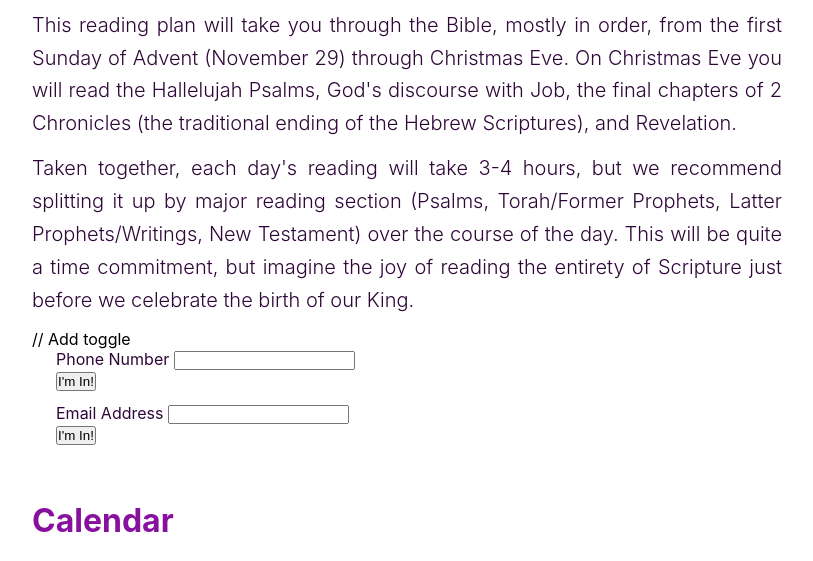
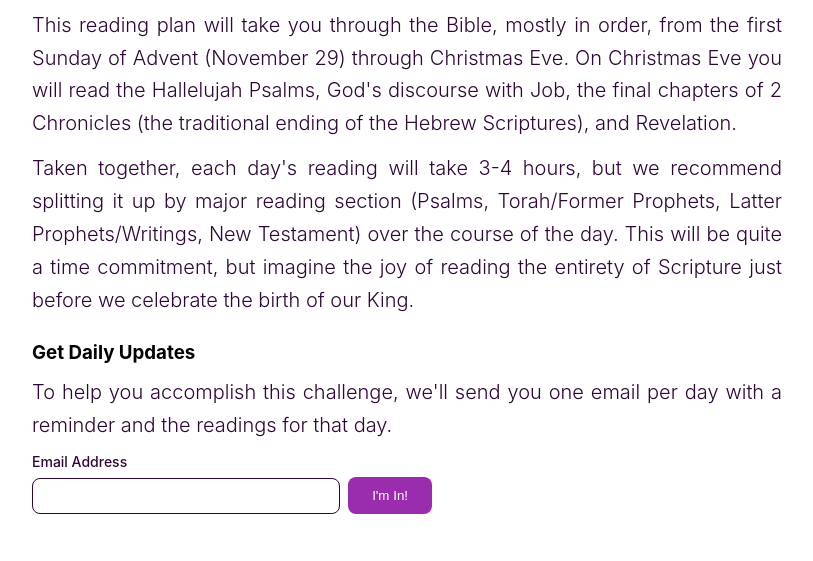
Before and after one commit to Renddslow/advent-reading-challenge, a website: page public/index.html in a window 1280 px wide. Shown: the part 234-795 px from the top of the page, without its empty margins (64-877 px from the left). Drawn offline with Linux system fonts and the light colour scheme.

Commit message:
Added functions for handling submit

```diff
--- a/package.json
+++ b/package.json
@@ -45,6 +45,8 @@
     "prettier": "^2.1.2"
   },
   "dependencies": {
+    "catchify": "^2.6.1",
+    "got": "^11.8.0",
     "papaparse": "^5.3.0",
     "pupa": "^2.1.1"
   }
--- /dev/null
+++ b/public/form.js
@@ -0,0 +1,20 @@
+!(async function () {
+  document.querySelector('form').addEventListener('submit', async (e) => {
+    e.preventDefault();
+    const email = document.getElementById('email').value;
+
+    const res = await fetch('/.netlify/functions/signup', {
+      method: 'POST',
+      body: JSON.stringify({
+        data: {
+          type: 'email_signup',
+          attributes: {
+            email,
+          },
+        },
+      }),
+    });
+
+    console.log(res);
+  });
+})();
--- a/public/index.html
+++ b/public/index.html
@@ -77,16 +77,12 @@
         entirety of Scripture just before we celebrate the birth of our King.
       </p>
 
-      <h3></h3>
+      <h3>Get Daily Updates</h3>
+      <p>
+        To help you accomplish this challenge, we'll send you one email per day
+        with a reminder and the readings for that day.
+      </p>
       <form>
-        // Add toggle
-        <div class="row" id="text-reminder">
-          <div class="form-control">
-            <label for="phone">Phone Number</label>
-            <input type="tel" id="phone" name="phone" />
-          </div>
-          <button type="submit">I'm In!</button>
-        </div>
         <div class="row" id="email-reminder">
           <div class="form-control">
             <label for="email">Email Address</label>
@@ -478,6 +474,7 @@
       </p>
       <p>This is a thing <a href="https://mattmcelwee.com">Matt</a> made.</p>
     </footer>
+    <script src="form.js"></script>
     <script
       async
       defer
--- a/public/styles.css
+++ b/public/styles.css
@@ -197,3 +197,65 @@ footer a {
   font-weight: 500;
   text-decoration: none;
 }
+
+form {
+  width: 100%;
+  max-width: 400px;
+}
+
+form .row {
+  display: grid;
+  grid-gap: 8px;
+  align-items: end;
+  grid-template-columns: minmax(0, 1fr) minmax(0, max-content);
+  padding-left: 0;
+  padding-right: 0;
+}
+
+.form-control {
+  display: grid;
+  grid-gap: 8px;
+}
+
+.form-control label {
+  font-size: 14px;
+  font-weight: 500;
+  color: #2f0638;
+}
+
+.form-control:focus-within label {
+  color: #9a2cae;
+}
+
+.form-control input {
+  appearance: none;
+  -webkit-appearance: none;
+  background: #fff;
+  border: 1px solid #2f0638;
+  padding: 8px;
+  box-sizing: border-box;
+  border-radius: 8px;
+  outline: none;
+  font-size: 1em;
+}
+
+.form-control input:focus {
+  border-width: 2px;
+  border-color: #9a2cae;
+  padding: 7px;
+}
+
+form button {
+  background: #9a2cae;
+  color: #fff;
+  border-radius: 8px;
+  padding: 11px 24px;
+  box-sizing: border-box;
+  appearance: none;
+  -webkit-appearance: none;
+  border: 0;
+}
+
+h3 {
+  margin: 24px 0 12px;
+}
```
Also changed, not shown: functions/signup.js (added, +40 -0 lines), public/2020/index.html (+6 -9 lines), templates/2020.html (+3 -9 lines), 1 other file.
